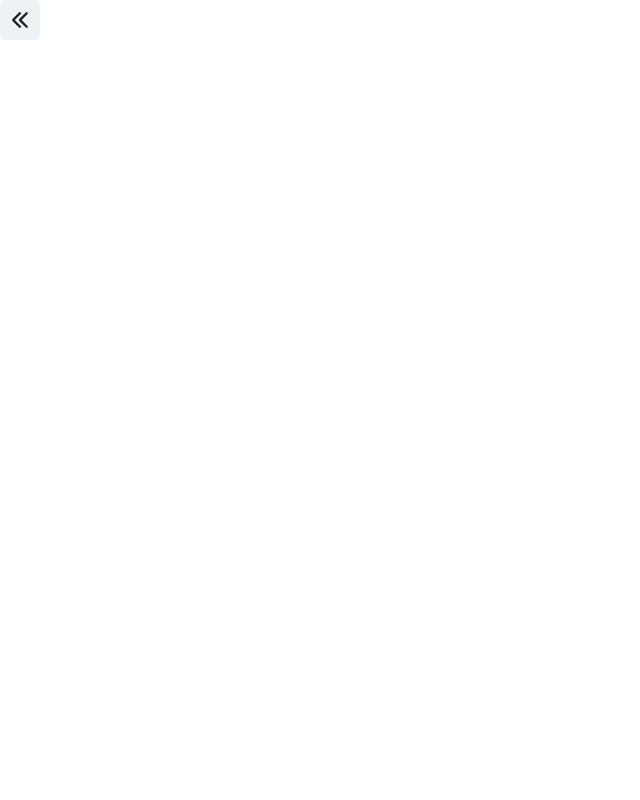
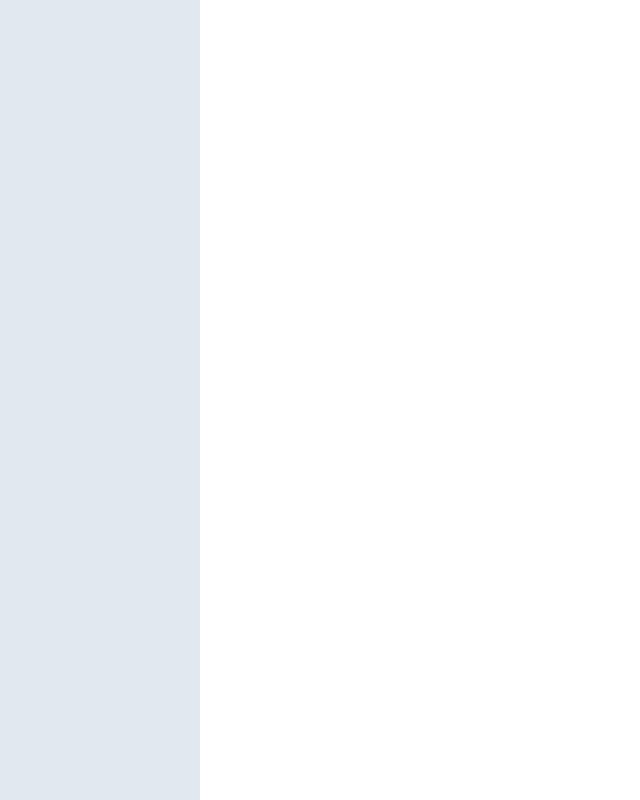
Before and after one commit to dz0o0/todo-app, a Next.js app: page / in a window 1280 px wide. Both pictures are taken after a click on the button 20 px from the left and 20 px from the top of the page. Shown: the whole page, without its empty margins (0-640 px from the left). Built offline with nearby package versions, Linux system fonts and the light colour scheme.

Commit message:
feat: 開く機能の実装

```diff
--- a/src/components/Sidebar.jsx
+++ b/src/components/Sidebar.jsx
@@ -13,6 +13,15 @@ const Sidebar = () => {
         icon={isOpen ? <ArrowLeftIcon /> : <ArrowRightIcon />}
         onClick={isOpen ? onClose : onOpen}
       />
+      <Box
+        display={isOpen ? 'block' : 'none'}
+        position="fixed"
+        top="0"
+        left="0"
+        width="200px"
+        height="100%"
+        bg="gray.200">
+      </Box>
     </div>
   )
 }
```
